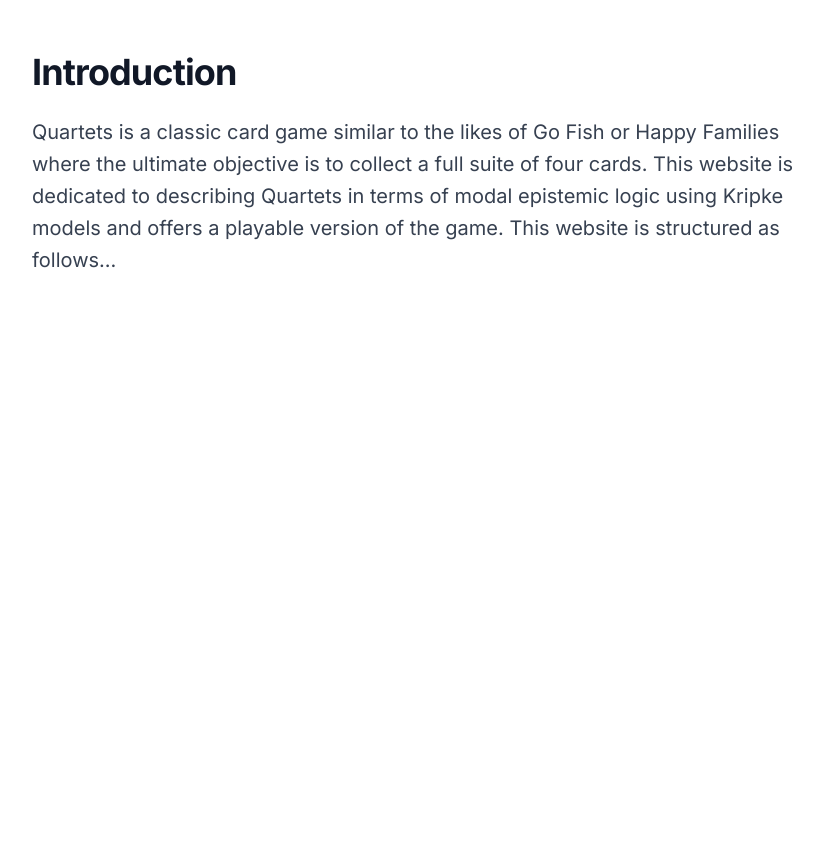
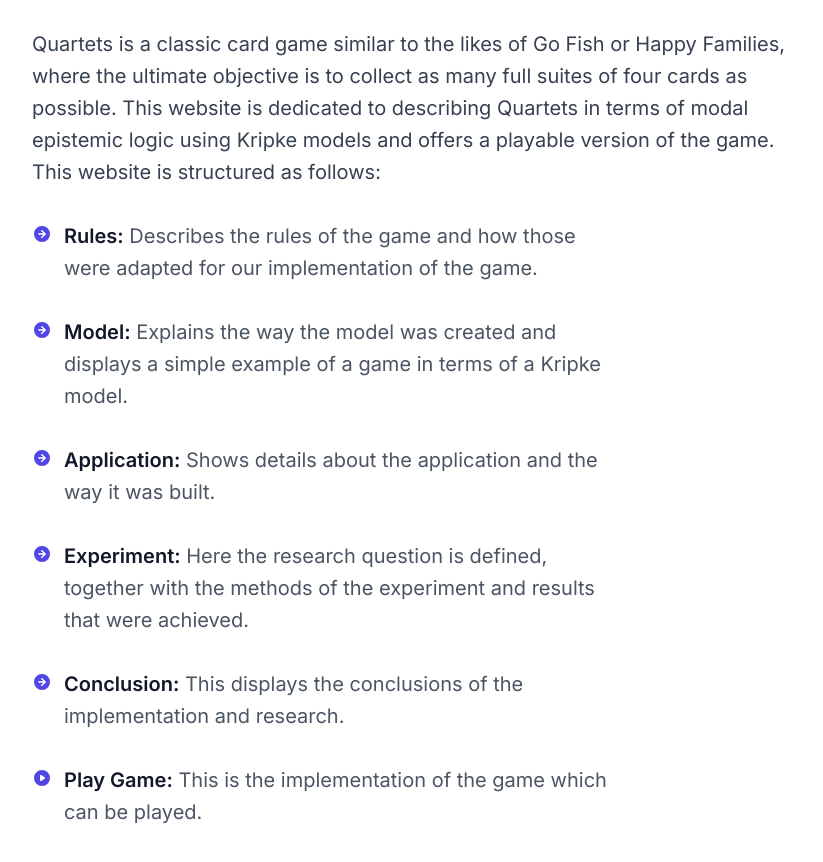
Before and after one commit to koole/quartets-web, a Next.js app: page / in a window 1280 px wide. Shown: the part 508-1370 px from the top of the page, without its empty margins (224-1047 px from the left). Before the commit the page ends 912 px from the top, so only its background shows below. Built offline with nearby package versions, Linux system fonts and the light colour scheme.

Commit message:
more intro stuff

```diff
--- a/src/app/page.tsx
+++ b/src/app/page.tsx
@@ -4,6 +4,10 @@
 import Header from '../components/Header'
 import Navigation from '../components/Nav';
 import Game from './game/Game';
+import {
+  ArrowRightCircleIcon,
+  PlayCircleIcon
+} from "@heroicons/react/20/solid";
 
 export default function Home() {
   return (
@@ -16,11 +20,74 @@
             Introduction
           </h1>
           <p className="mt-6 text-xl leading-8">
-          Quartets is a classic card game similar to the likes of Go Fish or Happy Families
-          where the ultimate objective is to collect a full suite of four cards. This website is
-          dedicated to describing Quartets in terms of modal epistemic logic using Kripke
+          Quartets is a classic card game similar to the likes of Go Fish or Happy Families,
+          where the ultimate objective is to collect as many full suites of four cards as possible.
+          This website is dedicated to describing Quartets in terms of modal epistemic logic using Kripke
           models and offers a playable version of the game. This website is structured as
-          follows...
+          follows:
+          <ul role="list" className="mt-8 max-w-xl space-y-8 text-gray-600">
+            <li className="flex gap-x-3">
+              <ArrowRightCircleIcon
+                className="mt-1 h-5 w-5 flex-none text-indigo-600"
+                aria-hidden="true"
+              />
+              <span>
+                <strong className="font-semibold text-gray-900">Rules:</strong>{" "}
+                Describes the rules of the game and how those were adapted for our implementation of the game.
+              </span>
+            </li>
+            <li className="flex gap-x-3">
+              <ArrowRightCircleIcon
+                className="mt-1 h-5 w-5 flex-none text-indigo-600"
+                aria-hidden="true"
+              />
+              <span>
+                <strong className="font-semibold text-gray-900">Model:</strong>{" "}
+                Explains the way the model was created and displays a simple example of a game in terms of a Kripke model.
+              </span>
+            </li>
+            <li className="flex gap-x-3">
+              <ArrowRightCircleIcon
+                className="mt-1 h-5 w-5 flex-none text-indigo-600"
+                aria-hidden="true"
+              />
+              <span>
+                <strong className="font-semibold text-gray-900">Application:</strong>{" "}
+                Shows details about the application and the way it was built.
+              </span>
+            </li>
+            <li className="flex gap-x-3">
+              <ArrowRightCircleIcon
+                className="mt-1 h-5 w-5 flex-none text-indigo-600"
+                aria-hidden="true"
+              />
+              <span>
+                <strong className="font-semibold text-gray-900">Experiment:</strong>{" "}
+                Here the research question is defined, together with the methods of the experiment and results
+                that were achieved.
+              </span>
+            </li>
+            <li className="flex gap-x-3">
+              <ArrowRightCircleIcon
+                className="mt-1 h-5 w-5 flex-none text-indigo-600"
+                aria-hidden="true"
+              />
+              <span>
+                <strong className="font-semibold text-gray-900">Conclusion:</strong>{" "}
+                This displays the conclusions of the implementation and research.
+              </span>
+            </li>
+            <li className="flex gap-x-3">
+              <PlayCircleIcon
+                className="mt-1 h-5 w-5 flex-none text-indigo-600"
+                aria-hidden="true"
+              />
+              <span>
+                <strong className="font-semibold text-gray-900">Play Game:</strong>{" "}
+                This is the implementation of the game which can be played.
+              </span>
+            </li>
+          </ul>
           </p>
         </div>
       </div>
--- a/src/components/Nav.tsx
+++ b/src/components/Nav.tsx
@@ -14,7 +14,7 @@
   const [mobileMenuOpen, setMobileMenuOpen] = useState(false);
 
   return (
-    <header className="bg-white">
+    <header className="fixed top-0 left-0 w-full bg-white">
       <nav
         className="mx-auto flex max-w-7xl items-center justify-between p-6 lg:px-8"
         aria-label="Global"
```
